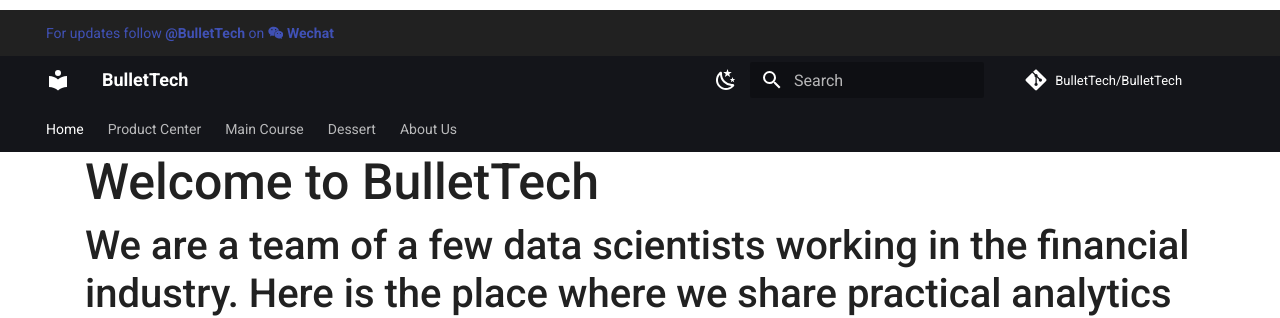
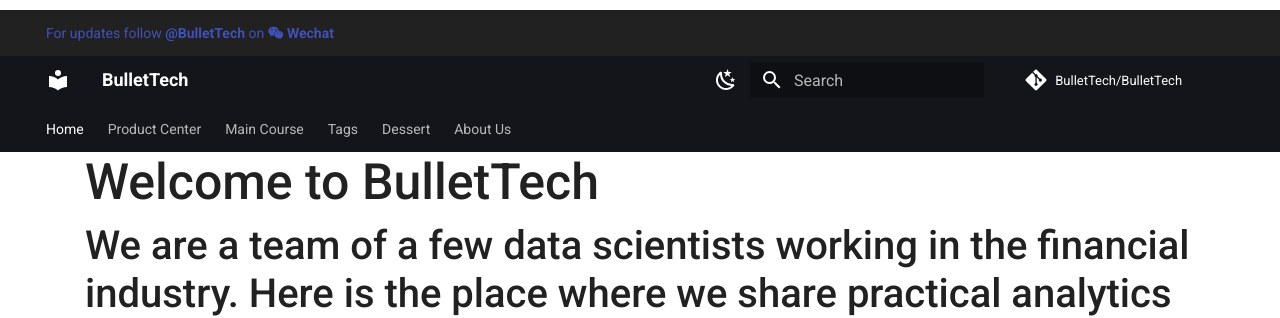
Before and after one commit to BulletTech/BulletTech, an MkDocs documentation site: the page built from docs/index.md, in a window 1280 px wide. Shown: the top 318 px of the page. Built offline with MkDocs 1.6.1 and Material for MkDocs 9.7.7, drawn with Linux system fonts in a browser that asks for light colours; nearby versions of some CDN libraries; library files that are not in the unit come from our copies; comment, search, counter and statistics services are not loaded.

Commit message:
Add a tags index page

```diff
--- a/mkdocs.yml
+++ b/mkdocs.yml
@@ -100,6 +100,7 @@ nav:
         - 基于FlaskBB自建论坛: Main_Course/One_Day_Build/2021-10-21-flaskbb.md
         - 利用显卡实现咖啡自由: Main_Course/One_Day_Build/2021-06-21-Mining.md
         - Python实现简单区块链货币: Main_Course/One_Day_Build/2021-06-05-blockchain_intro.md
+  - Tags: tags.md
   - Dessert:
     - Intro: Dessert_blog_intro.md
     - Hardware:
```
